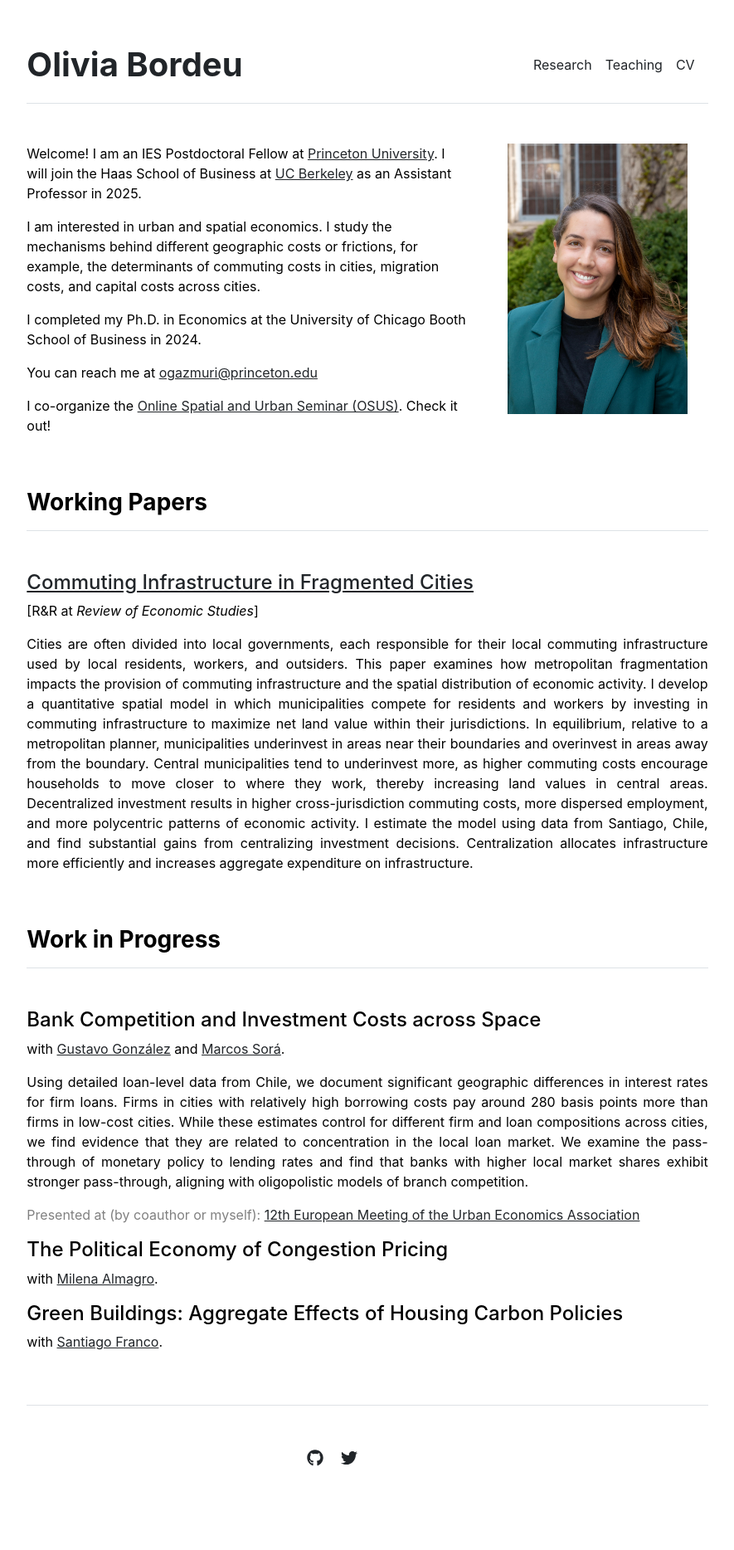
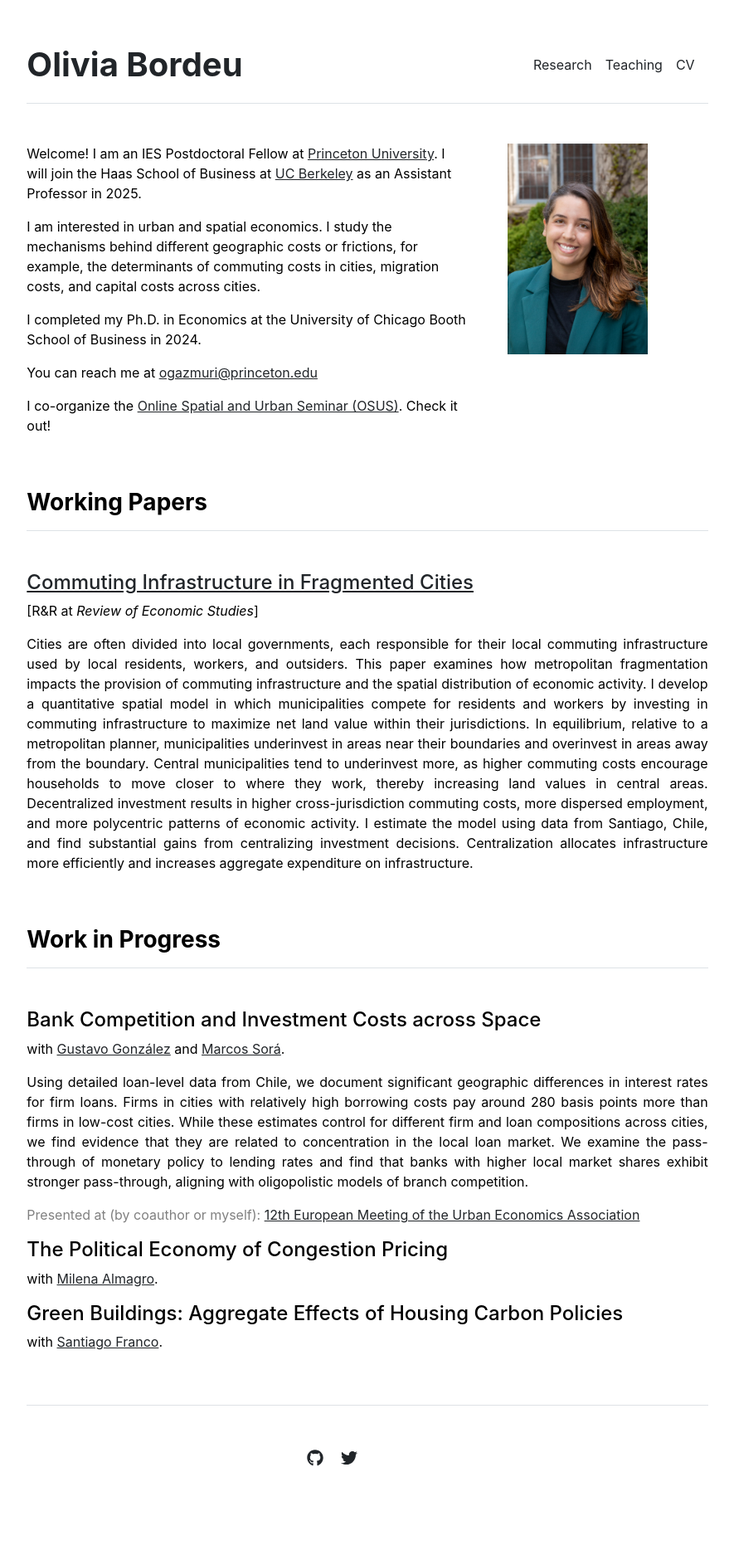
Before and after one commit to obordeu/obordeu.github.io, a Jekyll site: the page built from index.md, in a window 1280 px wide. Shown: the whole page at 83% size, without its empty margins (197-1082 px from the left). Built offline with Jekyll 4.4.1, drawn with Linux system fonts in a browser that asks for light colours.

Commit message:
Make photo smaller

```diff
--- a/_layouts/home.html
+++ b/_layouts/home.html
@@ -7,7 +7,7 @@ layout: default
     {{ content }}
   </div>
   <div class="col-md-4">
-    <img src="{{ site.url }}/assets/img/headshot3.jpg" alt="Home" width="90%">
+    <img src="{{ site.url }}/assets/img/headshot3.jpg" alt="Home" width="70%">
   </div>
 </div>
 
```
